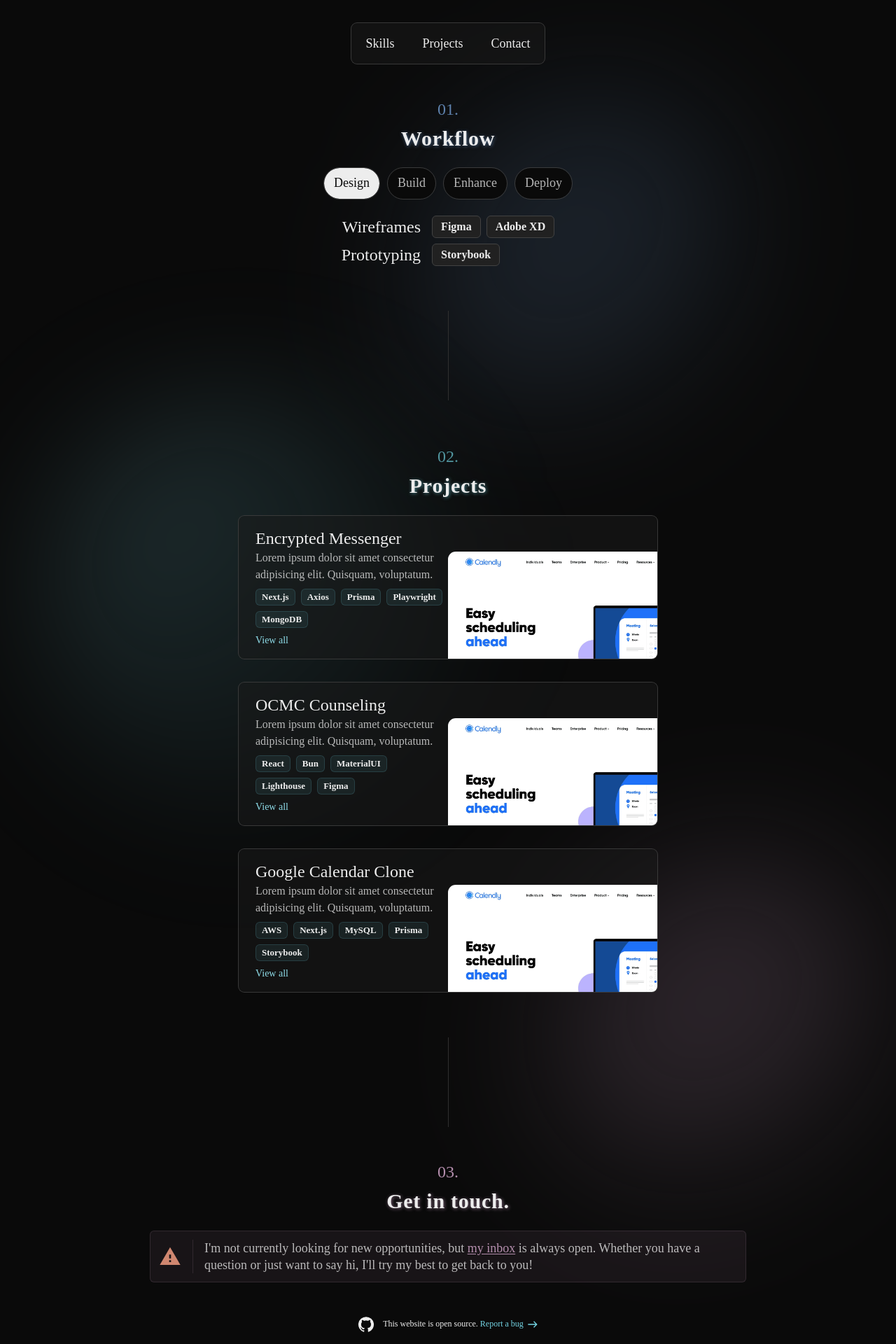
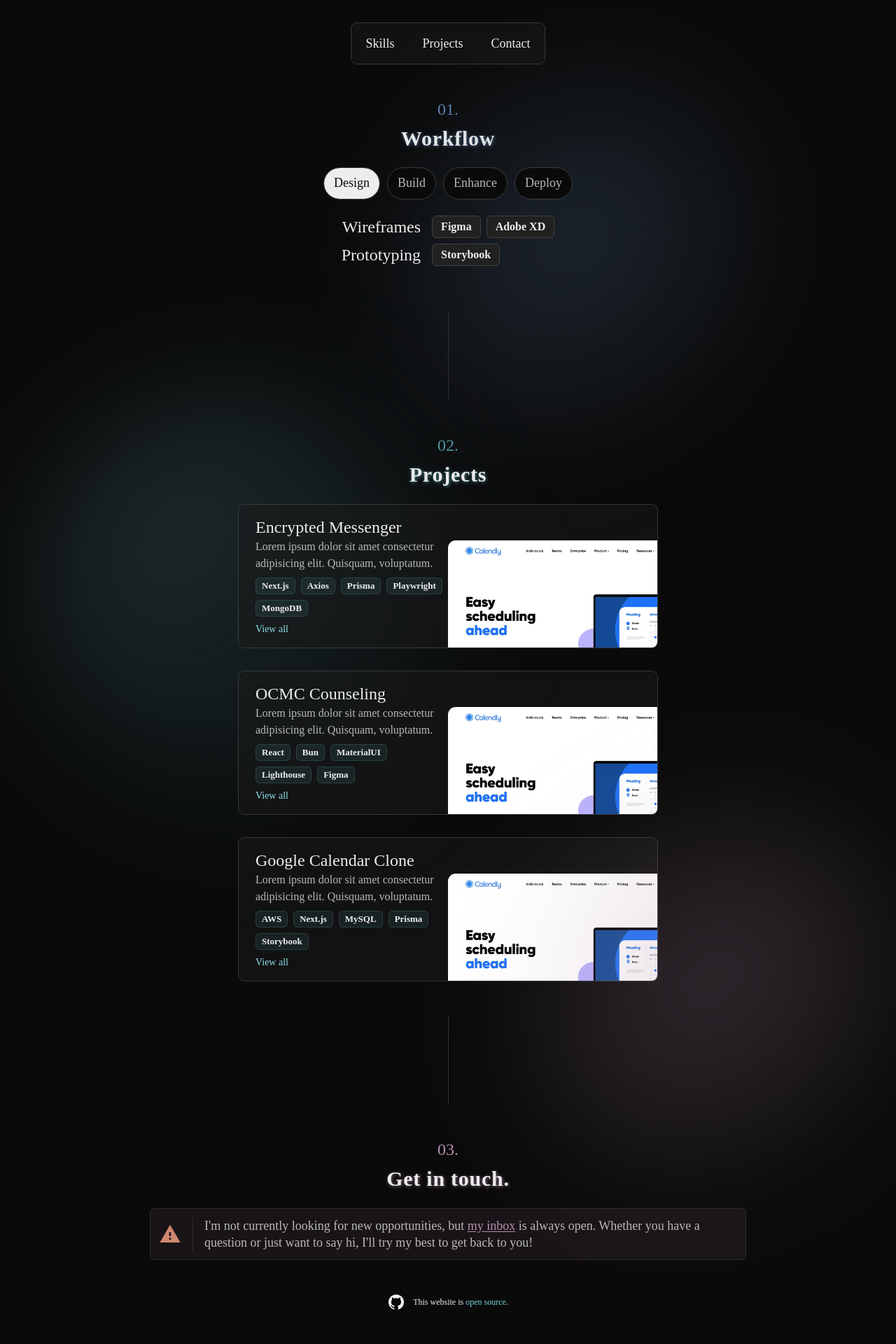
Before and after one commit to damianoconnor04/portfolio, a Next.js app: page / in a window 1280 px wide. Shown: the part 273-2193 px from the top of the page at 70% size. Built offline with nearby package versions, Linux system fonts and the light colour scheme.

Commit message:
responsive & maybe iOS gradient fixed❓🤯

```diff
--- a/app/components/global/navigation/Links.tsx
+++ b/app/components/global/navigation/Links.tsx
@@ -6,10 +6,13 @@ import Stack from '@mui/material/Stack';
 import { sections } from '../../sections/skills/_content';
 import { alpha } from '@mui/material';
 import { mono } from '@/lib/theme';
+import { useIsMobile } from '@/hooks/useIsMobile';
 
 const Links = () => {
+  const { isMobile } = useIsMobile();
+
   return (
-    <Stack direction='row' justifyContent='center' alignItems='center' gap={5}
+    <Stack direction='row' justifyContent='center' alignItems='center' gap={isMobile ? 2 : 5} width='fit-content'
       sx={{
         p: 2.5, backgroundColor: (theme) => alpha(theme.palette.common.black, 0.5), backdropFilter: 'blur(2px)', border: '1px solid', borderColor: (theme) => alpha(theme.palette.grey[800], 0.8), borderRadius: '9px', zIndex: 1,
       }}
@@ -17,7 +20,7 @@ const Links = () => {
       {sections.map((section, idx) => (
         <Link key={idx} href='#'>
           <Typography
-            variant='body2'
+            variant={isMobile ? 'subtitle1' : 'body2'}
             sx={{
               transition: (theme) =>
                 theme.transitions.create('color', {
--- a/app/components/global/navigation/Navigation.tsx
+++ b/app/components/global/navigation/Navigation.tsx
@@ -1,12 +1,12 @@
 import React from 'react'
 import Links from './Links';
-import Box from '@mui/material/Box';
+import Container from '@mui/material/Container';
 
 const Navigation = () => {
   return (
-    <Box sx={{ pt: 6 }}>
+    <Container sx={{ pt: 6, px: 0, display: 'grid', placeItems: 'center' }}>
       <Links />
-    </Box>
+    </Container>
   )
 }
 
--- a/app/components/sections/contact/Contact.tsx
+++ b/app/components/sections/contact/Contact.tsx
@@ -9,28 +9,25 @@ import { mono } from '@/lib/theme';
 import { useIsMobile } from '@/hooks/useIsMobile';
 import { Warning } from '@mui/icons-material';
 import Divider from '@mui/material/Divider';
-import Link from '@mui/material/Link';
 
 const Contact = () => {
   const theme = useTheme();
-  const { isTablet } = useIsMobile();
+  const { isMobile, isTablet } = useIsMobile();
 
   return (
-    <Box className='section' sx={{ py: 6, px: 4, position: 'relative', width: '100%', }}>
+    <Box className='section' sx={{ py: 6, px: isMobile ? 0 : 4, position: 'relative', width: '100%', }}>
       <Box
         sx={{
-          content: '""',
           position: 'absolute',
           top: isTablet ? '-50px' : '-150%',
           left: isTablet ? '150px' : '65%',
-          zIndex: -1,
           borderRadius: '50%',
           filter: 'blur(100px)',
           width: '400px',
           transform: 'rotate(45deg)',
           height: '500px',
           backgroundImage: (theme) =>
-            `radial-gradient(at 0 0,
+            `radial-gradient(at 0% 0%,
               ${alpha(theme.palette.info.dark, 0.3)},
               ${alpha(theme.palette.info.main, 0.2)},
               ${alpha(theme.palette.info.light, 0.1)}
@@ -61,7 +58,7 @@ const Contact = () => {
         </Stack>
 
         <Container maxWidth='md'>
-          <Stack direction='row' alignItems='center' gap={2} sx={{
+          <Stack direction={isMobile ? 'column' : 'row'} alignItems='center' gap={2} sx={{
             p: 1.5,
             borderRadius: '6px',
             backgroundColor: alpha(theme.palette.info.dark, 0.125),
@@ -69,8 +66,10 @@ const Contact = () => {
             borderColor: alpha(theme.palette.info.dark, 0.25),
           }}>
             <Warning color='warning' sx={{ fontSize: '2rem' }} />
-            <Divider orientation='vertical' flexItem sx={{ borderColor: alpha(theme.palette.info.dark, 0.25) }} />
-            <Typography variant='body2' sx={{ color: theme.palette.text.secondary, cursor: 'default' }}>
+
+            <Divider orientation={isMobile ? 'horizontal' : 'vertical'} flexItem sx={{ borderColor: alpha(theme.palette.info.dark, 0.25) }} />
+
+            <Typography variant='body2' sx={{ color: theme.palette.text.secondary, cursor: 'default', textAlign: isMobile ? 'center' : 'initial' }}>
               I&apos;m not currently looking for new opportunities, but&nbsp;
               <Box component='a' href='mailto:damianoconnor04@gmail.com' sx={{ color: theme.palette.info.main, textDecoration: 'underline', textUnderlineOffset: 2 }}>
                 my inbox
--- a/app/components/sections/footer/Footer.tsx
+++ b/app/components/sections/footer/Footer.tsx
@@ -8,16 +8,10 @@ import { East, GitHub } from '@mui/icons-material'
 
 const Footer = () => {
   return (
-    <Stack direction='row' alignItems='center' gap={1.5} mb={2}>
+    <Stack direction='row' alignItems='center' gap={1.5} mb={6}>
       <GitHub />
-      <Typography variant='subtitle2' sx={{ fontFamily: mono }}>
-        This website is open source.&nbsp;
-        <Box component='a' target='_blank' sx={{ color: (theme) => theme.palette.primary.main }} href='https://github.com/damianoconnor04/portfolio/issues/new/choose'>
-          Report a bug
-          <Box component='span'>
-            <East sx={{ fontSize: '1rem', ml: 0.625 }} />
-          </Box>
-        </Box>
+      <Typography variant='subtitle2' sx={{ fontFamily: mono, cursor: 'default' }}>
+        This website is <Box component='a' role='button' aria-label='open GitHub repository' sx={{ color: (theme) => theme.palette.primary.main }}>open source</Box>.
       </Typography>
     </Stack>
   )
--- a/app/components/sections/projects/Projects.tsx
+++ b/app/components/sections/projects/Projects.tsx
@@ -13,26 +13,25 @@ const Projects = () => {
   const { isMobile } = useIsMobile();
 
   return (
-    <Box component='section' sx={{ py: 6, px: 4, position: 'relative', width: '100%', }}>
+    <Box component='section' sx={{ py: 6, px: isMobile ? 0 : 4, position: 'relative', width: '100%', }}>
       <Box
         sx={{
           position: 'absolute',
           top: '0px',
           left: isMobile ? '-150px' : '0px',
-          zIndex: -1,
           borderRadius: '50%',
           filter: 'blur(100px)',
           width: '600px',
           height: '600px',
           backgroundImage: (theme) =>
-            `radial-gradient(at 0 0,
+            `radial-gradient(at 0% 0%,
             ${alpha(theme.palette.primary.light, 0.25)},
             ${alpha(theme.palette.primary.main, 0.1)},
-            ${alpha(theme.palette.primary.dark, 0)}
+            rgba(0,0,0,0)
             )`,
         }}
       />
-      <Stack direction='column' gap={3} sx={{ py: 2 }}>
+      <Stack direction='column' gap={3}>
         <Stack gap={1}>
           <Typography
             variant='h4'
--- a/app/components/sections/skills/Skills.tsx
+++ b/app/components/sections/skills/Skills.tsx
@@ -22,21 +22,19 @@ const Skills = () => {
   if (isTablet === undefined || isMobile === undefined) return null;
 
   return (
-    <Box component='section' sx={{ py: 6, px: 4, position: 'relative', width: '100%', }}>
+    <Box component='section' sx={{ py: 6, px: isMobile ? 0 : 4, position: 'relative', width: '100%', }}>
       <Box
         sx={{
-          content: '""',
           position: 'absolute',
           top: isTablet ? '-50px' : '25px',
           left: isTablet ? '150px' : '550px',
-          zIndex: -1,
           borderRadius: '50%',
           filter: 'blur(100px)',
           width: '400px',
           transform: 'rotate(45deg)',
           height: '500px',
           backgroundImage: (theme) =>
-            `radial-gradient(at 0 0,
+            `radial-gradient(at 0% 0%,
               ${alpha(theme.palette.secondary.dark, 0.3)},
               ${alpha(theme.palette.secondary.main, 0.2)},
               ${alpha(theme.palette.secondary.light, 0.1)}
```
